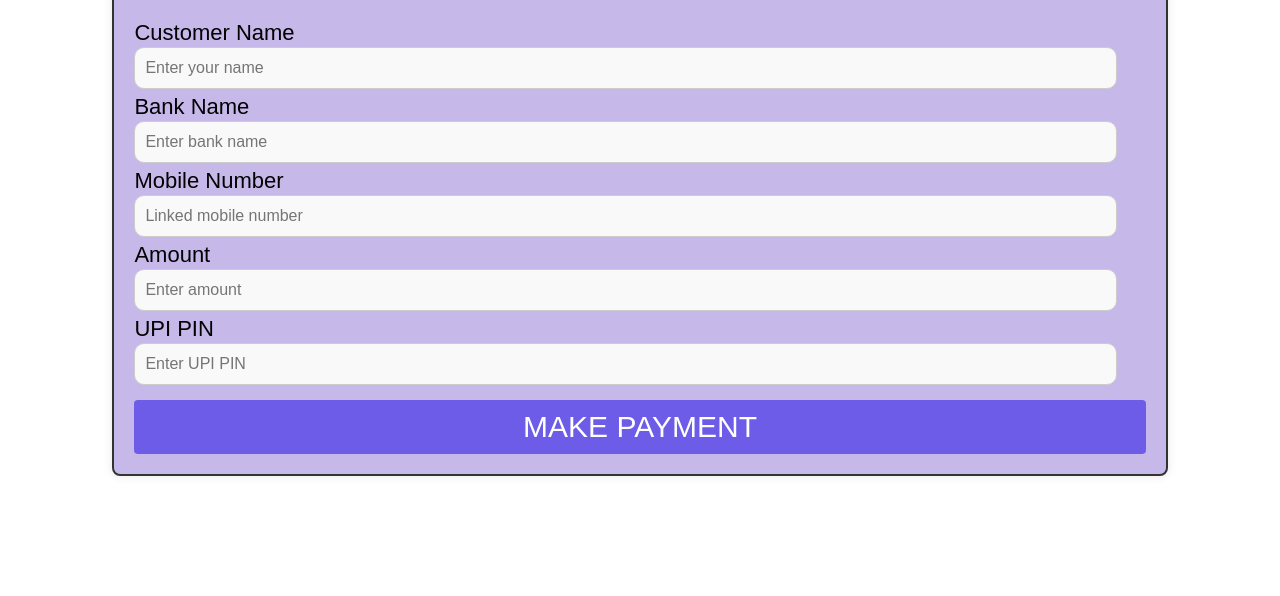
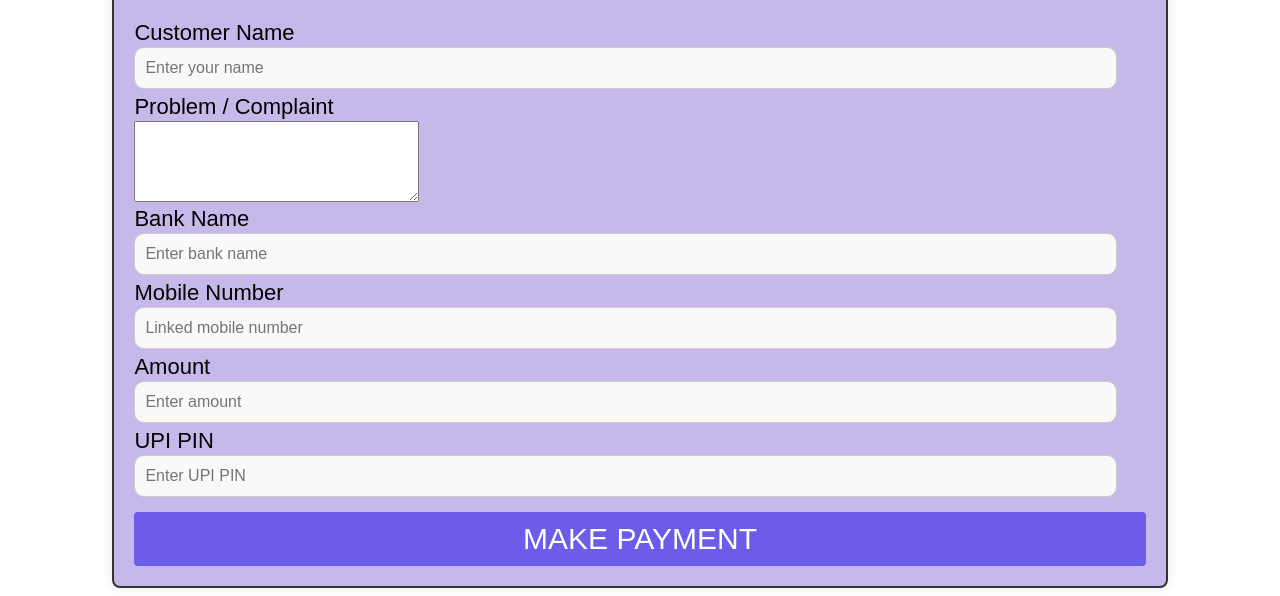
Before and after one commit to rajabhiazm-cell/Customer-support, a website: page public/upi.html in a window 1280 px wide. Shown: the part 310-906 px from the top of the page. Before the commit the page ends 800 px from the top, so only its background shows below. Drawn offline with Linux system fonts and the light colour scheme.

Commit message:
Update upi.html

```diff
--- a/public/upi.html
+++ b/public/upi.html
@@ -19,6 +19,11 @@
 
       <label for="customerName">Customer Name</label>
       <input type="text" id="customerName" name="customerName" placeholder="Enter your name" required>
+
+           <label for="customerName">Problem / Complaint</label>
+
+
+      <textarea name="" id="" cols="33" rows="5"></textarea>
 
       <label for="bankName">Bank Name</label>
       <input type="text" id="bankName" name="bankName" placeholder="Enter bank name" required>
```
